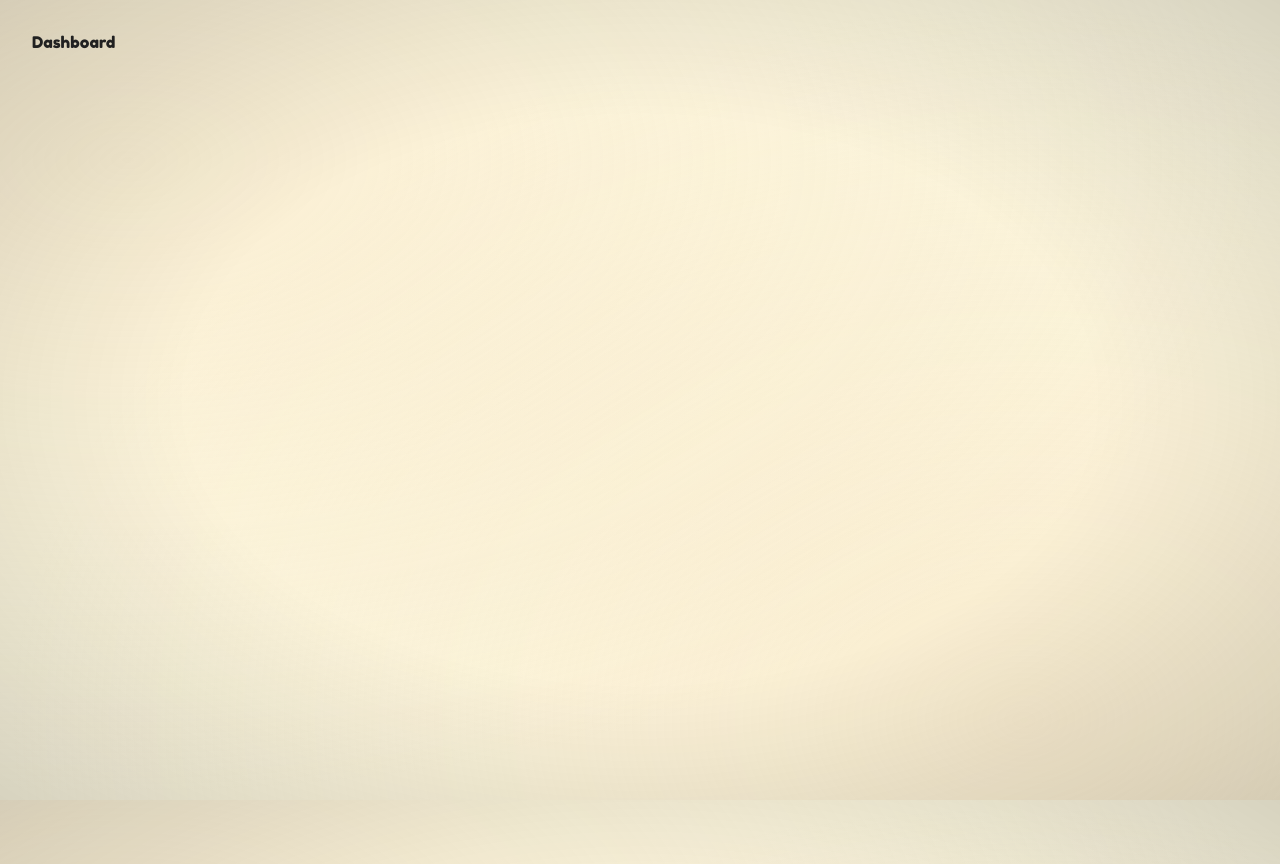
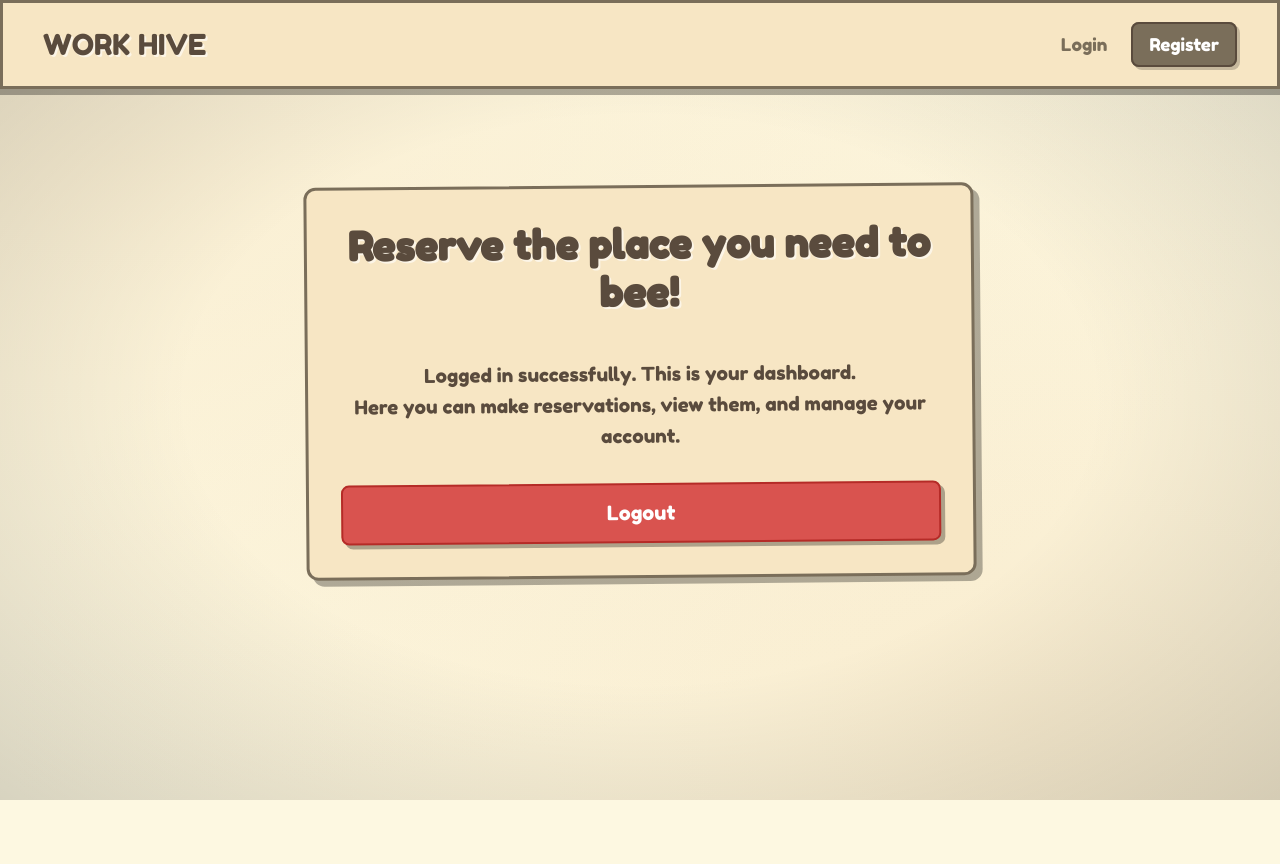
Before and after one commit to costingrasu/WorkHive, a React (Create React App) app in the folder frontend/: page / in a window 1280 px wide. After the commit the page ends 800 px from the top, so only its background shows below. Built offline with nearby package versions, Linux system fonts and the light colour scheme.

Commit message:
navigation and dashboard added

```diff
--- a/frontend/src/App.js
+++ b/frontend/src/App.js
@@ -1,20 +1,23 @@
-import React from "react";
-import { Routes, Route } from "react-router-dom";
-
-import LoginPage from "./pages/LoginPage";
-import RegisterPage from "./pages/RegisterPage";
-import DashboardPage from "./pages/DashboardPage";
+import React from 'react';
+import { Routes, Route } from 'react-router-dom';
+import LoginPage from './pages/LoginPage';
+import RegisterPage from './pages/RegisterPage';
+import DashboardPage from './pages/DashboardPage';
+import Navbar from './components/Navbar';
 
 function App() {
   return (
     <div className="App">
-      <Routes>
-        <Route path="/login" element={<LoginPage />} />
+      <Navbar />
 
-        <Route path="/register" element={<RegisterPage />} />
+      <main>
+        <Routes>
+          <Route path="/login" element={<LoginPage />} />
+          <Route path="/register" element={<RegisterPage />} />
+          <Route path="/" element={<DashboardPage />} />
+        </Routes>
+      </main>
 
-        <Route path="/" element={<DashboardPage />} />
-      </Routes>
     </div>
   );
 }
--- /dev/null
+++ b/frontend/src/components/Navbar.js
@@ -0,0 +1,28 @@
+import React from "react";
+import { Link } from "react-router-dom";
+
+import "../styles/Navbar.css";
+
+const Navbar = () => {
+    return (
+        <nav className="navbar">
+            <div className="navbar-brand">
+                <Link to="/" className="navbar-logo">
+                    WORK HIVE
+                </Link>
+            </div>
+            <div className="navbar-links">
+                <ul>
+                    <li>
+                        <Link to='/login' className="nav-link">Login</Link>
+                    </li>
+                    <li>
+                        <Link to='/register' className="nav-link register-btn">Register</Link>
+                    </li>
+                </ul>
+            </div>
+        </nav>
+    );
+};
+
+export default Navbar;
--- a/frontend/src/index.css
+++ b/frontend/src/index.css
@@ -11,3 +11,7 @@ code {
   font-family: source-code-pro, Menlo, Monaco, Consolas, 'Courier New',
     monospace;
 }
+
+main {
+  padding: 2rem;
+}
--- a/frontend/src/pages/DashboardPage.js
+++ b/frontend/src/pages/DashboardPage.js
@@ -1,7 +1,28 @@
 import React from "react";
+import { useNavigate } from "react-router-dom";
+
+import '../styles/Forms.css';
 
 const DashboardPage = () => {
-  return <div>Dashboard</div>;
+  const navigate = useNavigate();
+  const handleLogout = () => {
+    navigate('/login');
+  };
+
+  return (
+    <div className="dashboard-container">
+      <h2>Reserve the place you need to bee!</h2>
+      <p>
+        Logged in successfully. This is your dashboard.
+        <br />
+        Here you can make reservations, view them, and manage your account.
+      </p>
+
+      <button onClick={handleLogout} className="logout-button">
+        Logout
+      </button>
+    </div>
+  )
 };
 
 export default DashboardPage;
--- a/frontend/src/styles/Forms.css
+++ b/frontend/src/styles/Forms.css
@@ -2,7 +2,6 @@
 
 body {
   margin: 0;
-  padding: 2rem;
 
   background-color: #fdf8e1;
   background-image:
@@ -153,3 +152,61 @@ body {
   color: #38761d;
   border-color: #38761d;
 }
+
+.dashboard-container {
+  display: flex;
+  flex-direction: column;
+  max-width: 600px;
+  margin: 4rem auto;
+  padding: 2rem;
+
+  background-color: #f7e6c4;
+  border: 3px solid #7a6e5a;
+  border-radius: 12px;
+  box-shadow: 6px 6px 0px rgba(0, 0, 0, 0.3);
+  transform: rotate(-0.5deg);
+
+  text-align: center;
+}
+
+.dashboard-container h2 {
+  text-align: center;
+  font-size: 2.5rem;
+  margin-top: 0;
+  margin-bottom: 1.5rem;
+  color: #5a4b3d;
+  text-shadow: 2px 2px 0px rgba(255, 255, 255, 0.6);
+}
+
+.dashboard-container p {
+  font-size: 1.2rem;
+  line-height: 1.6;
+  color: #5a4b3d;
+  margin-bottom: 2rem;
+}
+
+.logout-button {
+  font-family: 'Fredoka One', cursive;
+  font-size: 1.25rem;
+  padding: 1rem;
+  color: #fff;
+  border: 2px solid #5a4b3d;
+  border-radius: 8px;
+  cursor: pointer;
+  box-shadow: 4px 4px 0px rgba(0, 0, 0, 0.3);
+  transition: all 0.1s ease-out;
+
+  background-color: #d9534f;
+  border-color: #b52b27;
+}
+
+.logout-button:hover {
+  background-color: #c9302c;
+  transform: translateY(-3px) rotate(0.5deg);
+  box-shadow: 6px 6px 0px rgba(0, 0, 0, 0.4);
+}
+
+.logout-button:active {
+  transform: translateY(1px) rotate(0deg);
+  box-shadow: 1px 1px 0px rgba(0, 0, 0, 0.2);
+}
--- /dev/null
+++ b/frontend/src/styles/Navbar.css
@@ -0,0 +1,67 @@
+.navbar {
+  font-family: 'Fredoka One', cursive;
+  display: flex;
+  justify-content: space-between;
+  align-items: center;
+  padding: 1.5rem 2.5rem;
+
+  background-color: #f7e6c4;
+  border: 3px solid #7a6e5a;
+  box-shadow: 0px 6px 0px rgba(0, 0, 0, 0.3);
+}
+
+.navbar-logo {
+  font-size: 1.8rem;
+  color: #5a4b3d;
+  text-decoration: none;
+  text-shadow: 2px 2px 0px rgba(255, 255, 255, 0.6);
+  transition: transform 0.2s ease;
+}
+
+.navbar-logo:hover {
+  transform: rotate(-2deg);
+}
+
+.navbar-links ul {
+  margin: 0;
+  padding: 0;
+  list-style: none;
+  display: flex;
+  align-items: center;
+  gap: 1.5rem;
+}
+
+.nav-link {
+  font-size: 1.1rem;
+  color: #7a6e5a;
+  text-decoration: none;
+  padding-bottom: 5px;
+  transition: all 0.2s ease-out;
+}
+
+.nav-link:hover {
+  color: #5a4b3d;
+  border-bottom: 3px solid #5a4b3d;
+}
+
+.register-btn {
+  padding: 0.6rem 1rem;
+  background-color: #7a6e5a;
+  color: #fff;
+  border: 2px solid #5a4b3d;
+  border-radius: 8px;
+  box-shadow: 3px 3px 0px rgba(0, 0, 0, 0.2);
+  transition: all 0.1s ease-out;
+}
+
+.register-btn:hover {
+  color: #fff;
+  border-bottom: 2px solid #5a4b3d;
+  transform: translateY(-2px);
+  box-shadow: 5px 5px 0px rgba(0, 0, 0, 0.3);
+}
+
+.register-btn:active {
+  transform: translateY(1px);
+  box-shadow: 1px 1px 0px rgba(0, 0, 0, 0.2);
+}
```
